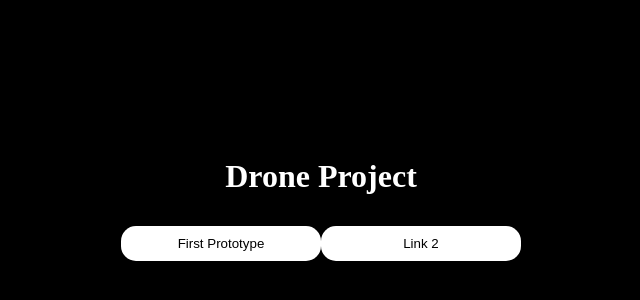
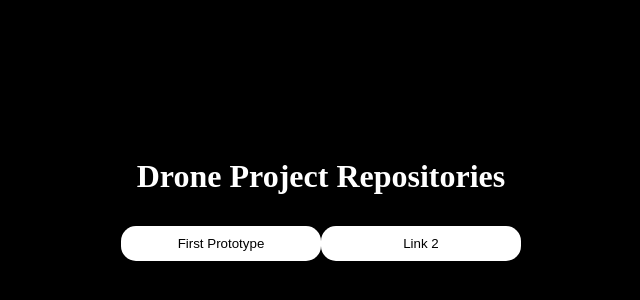
Before and after one commit to JasprtapGoomer/drone-project-site, a plain HTML site: page index.html in a window 1280 px wide. Shown: the part 196-496 px from the top of the page, without its empty margins (319-959 px from the left). Drawn offline with Linux system fonts and the light colour scheme.

Commit message:
updated html

```diff
--- a/index.html
+++ b/index.html
@@ -11,7 +11,7 @@
     <h1 id="typing"></h1>
   </div>
   <div id="buttons" style="display:none;">
-    <h1>Drone Project</h1>
+    <h1>Drone Project Repositories</h1>
     <div id="links"></div>
   </div>
   <script src="scripts.js"></script>
```
